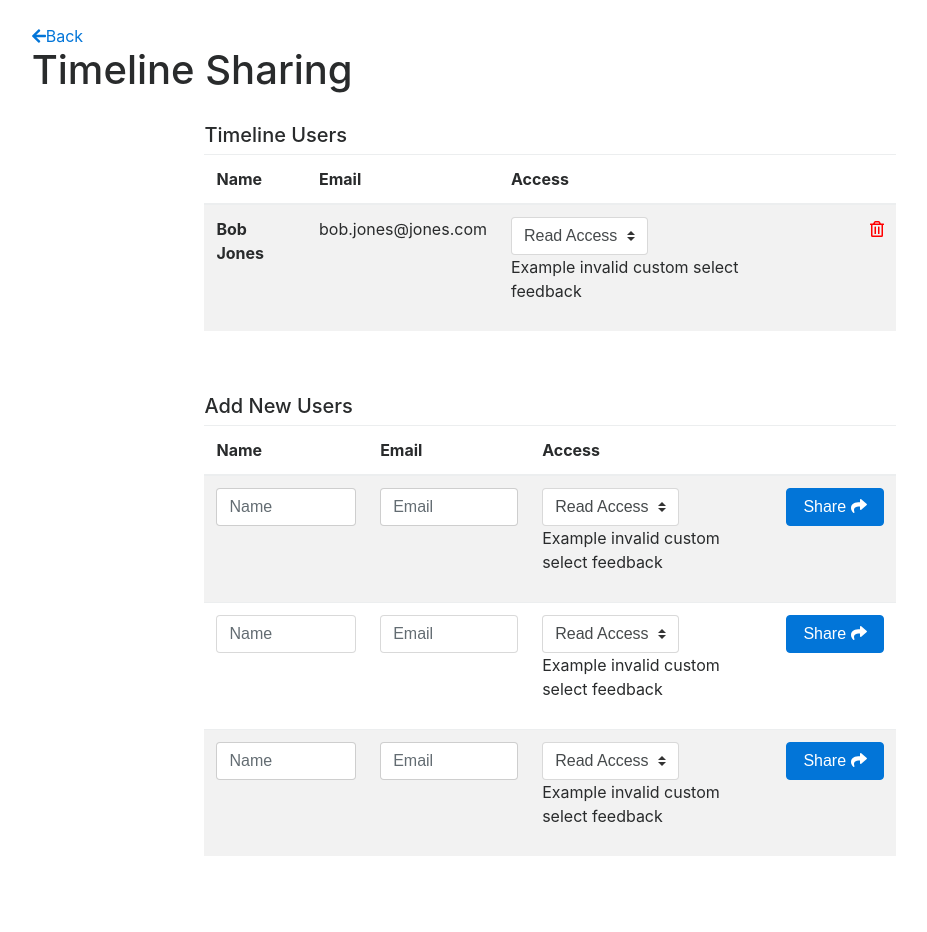
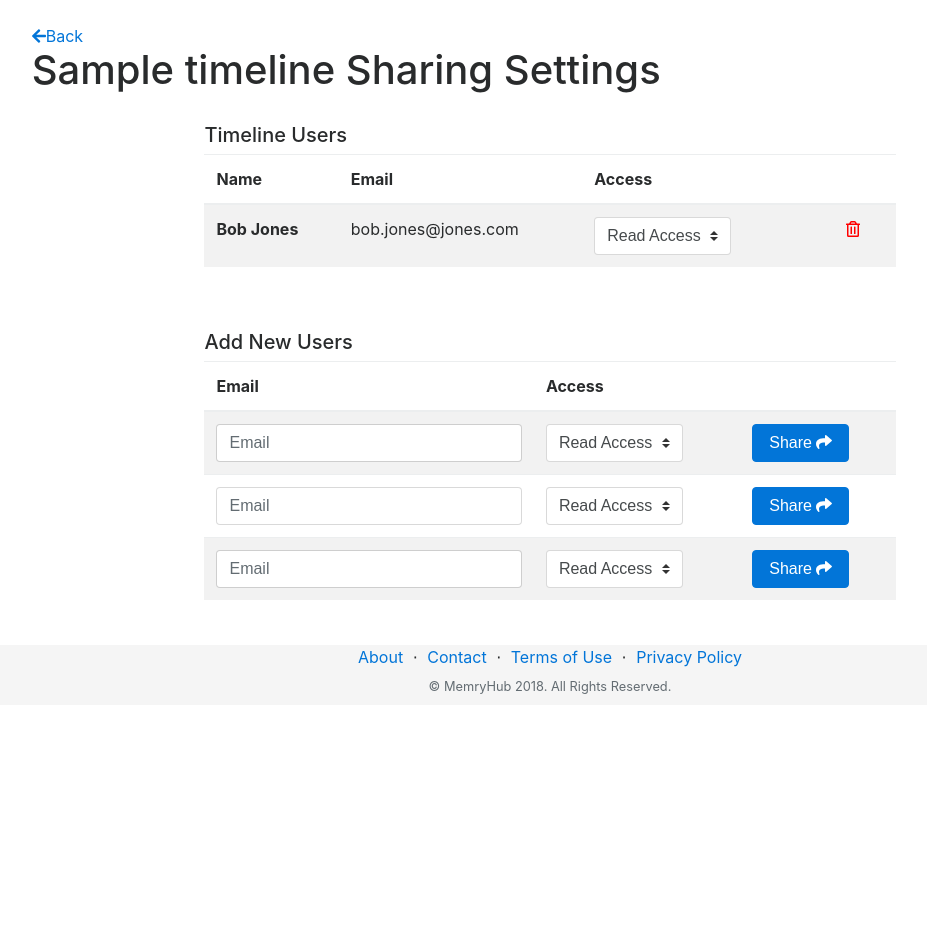
Before and after one commit to gbird3/memryHub, a Django app: page /timeline/sharing/1/ in a window 1280 px wide. Shown: the part 95-1027 px from the top of the page, without its empty margins (90-1017 px from the left). After the commit the page ends 789 px from the top, so only its background shows below. Run offline with Django 3.2, Linux system fonts and the light colour scheme; a user stored in the database is signed in; tables that the repository leaves empty hold one stand-in row (values such as "Sample post"); some libraries are stand-ins or nearby versions.

Commit message:
Invite users (#49)
* more edits to the UI

* if user is not on MemryHub, send invite email.

```diff
--- /dev/null
+++ b/timeline/static/timeline/js/sharing.js
@@ -0,0 +1,50 @@
+function csrfSafeMethod(method) {
+		// these HTTP methods do not require CSRF protection
+		return (/^(GET|HEAD|OPTIONS|TRACE)$/.test(method));
+}
+
+function share(num, timeline_id) {
+  $('#share-success').hide();
+  $('#share-email').hide();
+
+  values = {
+    email: document.getElementById(`new_user_email_${num}`).value,
+    access: document.getElementById(`new_user_access_${num}`).value,
+    timeline: timeline_id
+  }
+
+  if (values['email']) {
+    let csrftoken = jQuery("[name=csrfmiddlewaretoken]").val();
+		// set csrf header
+		$.ajaxSetup({
+		    beforeSend: function(xhr, settings) {
+		        if (!csrfSafeMethod(settings.type) && !this.crossDomain) {
+		            xhr.setRequestHeader("X-CSRFToken", csrftoken);
+		        }
+		    }
+		});
+
+    $.ajax({
+				url: "/timeline/api/share-timeline",
+				type: "POST",
+				data: values,
+				// dataType: "json",
+	      // contentType: "application/json; charset=utf-8",
+				success:function(response){
+          if (response == 200) {
+            $('#share-success').show();
+            $(`#share_${num}`).html('Timeline Shared');
+            document.getElementById(`share_${num}`).disabled = true;
+          } else if (response == 201) {
+            $('#share-email').show();
+            $(`#share_${num}`).html('User invited');
+            document.getElementById(`share_${num}`).disabled = true;
+          }
+				},
+				complete:function(){},
+				error:function (xhr, textStatus, thrownError){}
+    });
+  } else {
+    $('#new_user_email').css('border-color', 'red')
+  }
+}
--- a/timeline/templates/email.html
+++ b/timeline/templates/email.html
@@ -251,7 +251,7 @@
           <div class="content">
 
             <!-- START CENTERED WHITE CONTAINER -->
-            <span class="preheader">{{ user }} has shared a memory with you</span>
+            <span class="preheader">{{ user }} has shared a timeline with you</span>
             <table class="main">
 
               <!-- START MAIN CONTENT AREA -->
@@ -261,7 +261,7 @@
                     <tr>
                       <td>
                         <p>Hi there,</p>
-                        <p>{{ user }} wants to share {{ memory }} with you on MemryHub. MemoryHub is a platform for organizing and sharing your memories that connects to your Google Drive. This means you will have easy access to all of your memories.</p>
+                        <p>{{ user }} wants to share a timeline with you on MemryHub. MemoryHub is a platform for organizing and sharing your memories that connects to your Google Drive. This means you will have easy access to all of your memories.</p>
                         <table border="0" cellpadding="0" cellspacing="0" class="btn btn-primary">
                           <tbody>
                             <tr>
--- a/timeline/templates/sharing.html
+++ b/timeline/templates/sharing.html
@@ -14,10 +14,10 @@
 <div class="container col-sm-10 col-sm-offset-10">
     <div class = "header-class">
     <a href = "{% url 'timelines'  %}"><i class="fa fa-arrow-left"></i>Back</a>
-    <h1>Timeline Sharing</h1>
+    <h1>{{ timeline.name }} Sharing Settings</h1>
+  <br>
 </div>
-  <br>
-  <div class="container-fluid col-lg-8">
+<div class="container col-sm-8">
     <div class="row">
       <h5>Timeline Users</h5>
       <table class="table table-striped">
@@ -34,13 +34,10 @@
             <th>Bob Jones</th>
             <td>bob.jones@jones.com</td>
             <td>
-              <div class="form-group">
               <select class="custom-select" required>
                 <option value="read">Read Access</option>
                 <option value="edit">Edit Access</option>
               </select>
-                <div class="invalid-feedback">Example invalid custom select feedback</div>
-              </div>
             </td>
             <td><a href="#"><i class="far fa-trash-alt remove-access"></i></a></td>
           </tr>
@@ -48,13 +45,22 @@
       </table>
     </div>
     <br><br>
+    <div id="share-success" class="alert alert-success" style="display: none;" role="alert">
+      <h5>Timeline Shared</h5>
+      <p>The timeline has been successfully shared with the user.</p>
+    </div>
+    <div id="share-email" class="alert alert-info" style="display: none;" role="alert">
+      <h4>Email Sent</h4>
+      <p>The invited user does not have a MemryHub account. An email has been sent to invite them. Once they have joined, you will need to share this timeline with them again!</p>
+    </div>
 
     <div class="row">
+      {% csrf_token %}
       <h5>Add New Users</h5>
       <table class="table table-striped">
         <thead>
           <tr>
-            <th scope="col">Name</th>
+            <!-- <th scope="col">Name</th> -->
             <th scope="col">Email</th>
             <th scope="col">Access</th>
             <th></th>
@@ -62,52 +68,47 @@
         </thead>
         <tbody>
           <tr>
-            <th><input type="text" class="form-control" placeholder="Name"></th>
-            <td><input type="text" class="form-control" placeholder="Email"></td>
+            <!-- <th><input type="text" id="new_user_name" class="form-control" placeholder="Name"></th> -->
+            <td><input type="text" id="new_user_email_1" type="email" class="form-control" placeholder="Email"></td>
             <td>
-              <div class="form-group">
-                <select class="custom-select" required>
+              <select id="new_user_access_1" class="custom-select" required>
                 <option value="read">Read Access</option>
                 <option value="edit">Edit Access</option>
               </select>
-                <div class="invalid-feedback">Example invalid custom select feedback</div>
-              </div>
             </td>
-            <td><button class="btn btn-primary" type="button">Share <i class="fas fa-share"></i></button></td>
+            <td><button id="share_1" class="btn btn-primary" onclick="share(1, {{ timeline.id }})" type="button">Share <i class="fas fa-share"></i></button></td>
           </tr>
 
           <tr>
-            <th><input type="text" class="form-control" placeholder="Name"></th>
-            <td><input type="text" class="form-control" placeholder="Email"></td>
+            <!-- <th><input type="text" class="form-control" placeholder="Name"></th> -->
+            <td><input id="new_user_email_2" type="text" type="email" class="form-control" placeholder="Email"></td>
             <td>
-              <div class="form-group">
-                <select class="custom-select" required>
+              <select id="new_user_access_2" class="custom-select" required>
                 <option value="read">Read Access</option>
                 <option value="edit">Edit Access</option>
               </select>
-                <div class="invalid-feedback">Example invalid custom select feedback</div>
-              </div>
             </td>
-            <td><button class="btn btn-primary" type="button">Share <i class="fas fa-share"></i></button></td>
+            <td><button id="share_2" class="btn btn-primary" onclick="share(2, {{ timeline.id }})" type="button">Share <i class="fas fa-share"></i></button></td>
           </tr>
 
           <tr>
-            <th><input type="text" class="form-control" placeholder="Name"></th>
-            <td><input type="text" class="form-control" placeholder="Email"></td>
+            <!-- <th><input type="text" class="form-control" placeholder="Name"></th> -->
+            <td><input id="new_user_email_3" type="text" type="email" class="form-control" placeholder="Email"></td>
             <td>
-              <div class="form-group">
-                <select class="custom-select" required>
+              <select id="new_user_access_3" class="custom-select" required>
                 <option value="read">Read Access</option>
                 <option value="edit">Edit Access</option>
               </select>
-                <div class="invalid-feedback">Example invalid custom select feedback</div>
-              </div>
             </td>
-            <td><button class="btn btn-primary" type="button">Share <i class="fas fa-share"></i></button></td>
+            <td><button id="share_3" class="btn btn-primary" onclick="share(3, {{ timeline.id }})" type="button">Share <i class="fas fa-share"></i></button></td>
           </tr>
         </tbody>
       </table>
     </div>
+  </div>
+</div>
+{% endblock %}
 
-  </div>
-<!-- {% endblock %} -->
+{% block js %}
+  <script src = {% static "timeline/js/sharing.js" %}></script>
+{% endblock %}
--- a/timeline/urls.py
+++ b/timeline/urls.py
@@ -13,6 +13,7 @@ urlpatterns = [
     path('api/add-memory', views.api_add_memory, name='api_add_memory'),
     path('api/attach-file', views.api_attach_file, name='api_attach_file'),
     path('api/add-timeline', views.api_create_timeline, name='api_create_timeline'),
+    path('api/share-timeline', views.api_share_timeline, name='api_share_timeline'),
     path('memory/attach/<int:memory_id>/', views.attach_files, name='attach_file'),
     path('sharing/<int:timeline_id>/', views.timeline_sharing, name='timeline_sharing'),
     path('test-email', views.testEmail, name="testEmail")
--- a/timeline/views/timeline_views.py
+++ b/timeline/views/timeline_views.py
@@ -1,5 +1,6 @@
 from django.shortcuts import get_object_or_404, render
 from django.contrib.auth.decorators import login_required
+from django.contrib.auth.models import User
 from django.http import HttpResponseRedirect, HttpResponse
 from django import forms
 from django.forms import ModelForm
@@ -231,6 +232,28 @@ def timeline_sharing(request, timeline_id):
     return render(request, 'sharing.html', template_vars)
 
 @login_required(login_url='/login')
+def api_share_timeline(request):
+    if request.method == 'POST':
+        email = request.POST.__getitem__('email')
+
+        if User.objects.filter(email=email).exists():
+            print('>>>>>>>>>>>>>>>>>>>>>>>>>>>>>>>>>>>>>>>>', request.POST.__getitem__('timeline'))
+            status = 200
+        else:
+            html_message = loader.render_to_string(
+                    '../templates/email.html',
+                    {
+                        'user': request.user.get_full_name()
+                    }
+            )
+
+            send_mail('MemryHub Invite', '{} wants to share a Timeline with you on MemryHub. Sign up at memryhub.com'.format(request.user.get_full_name()), 'memryhub@memryhub.com', [email], fail_silently=False, html_message=html_message)
+
+            status = 201
+
+    return HttpResponse(status)
+
+@login_required(login_url='/login')
 def testEmail(request):
     # send_mail('Subject here', 'Here is the message.', 'from@example.com', ['to@example.com'], fail_silently=False)
 
```
Lines whose indentation alone changed are shown as unchanged.
